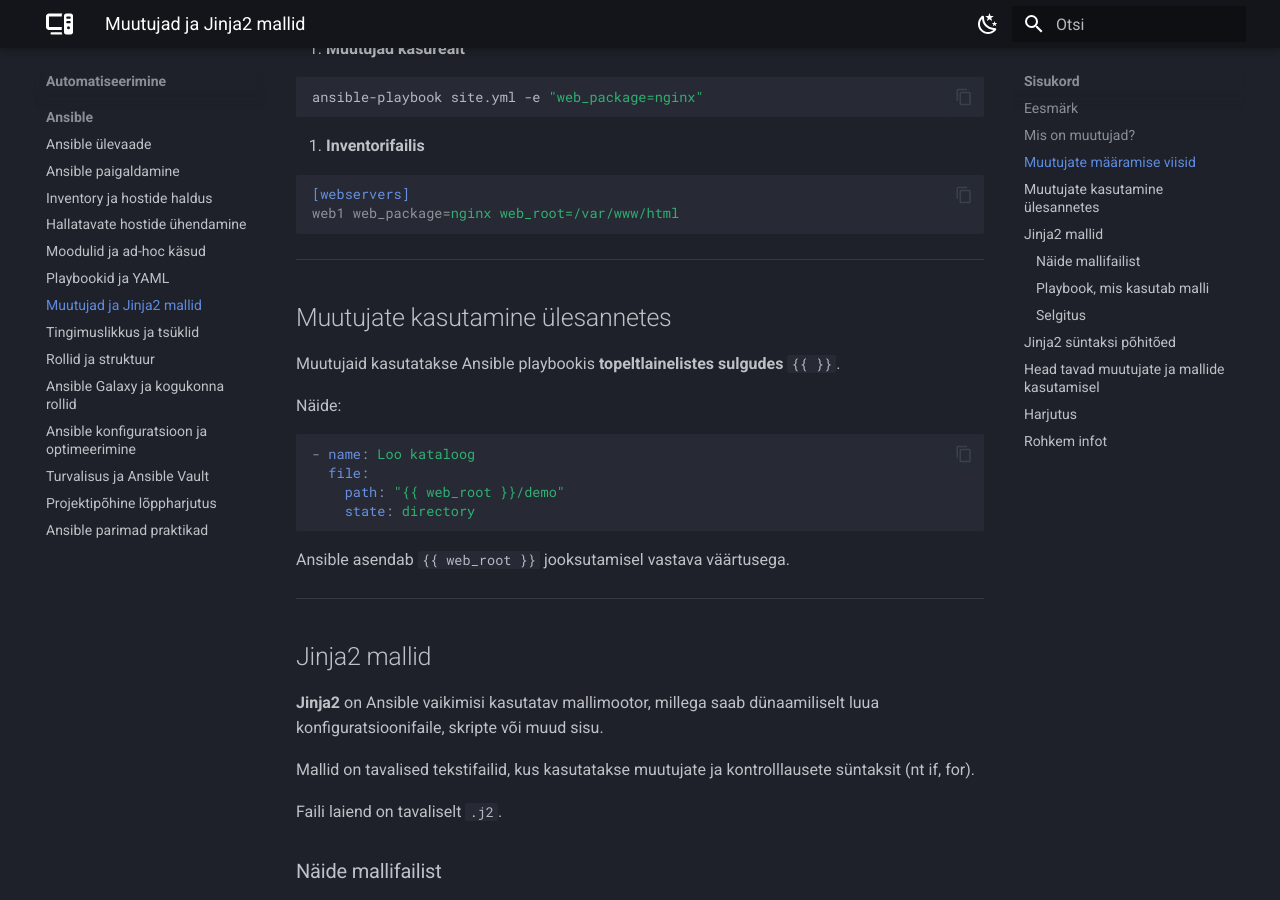
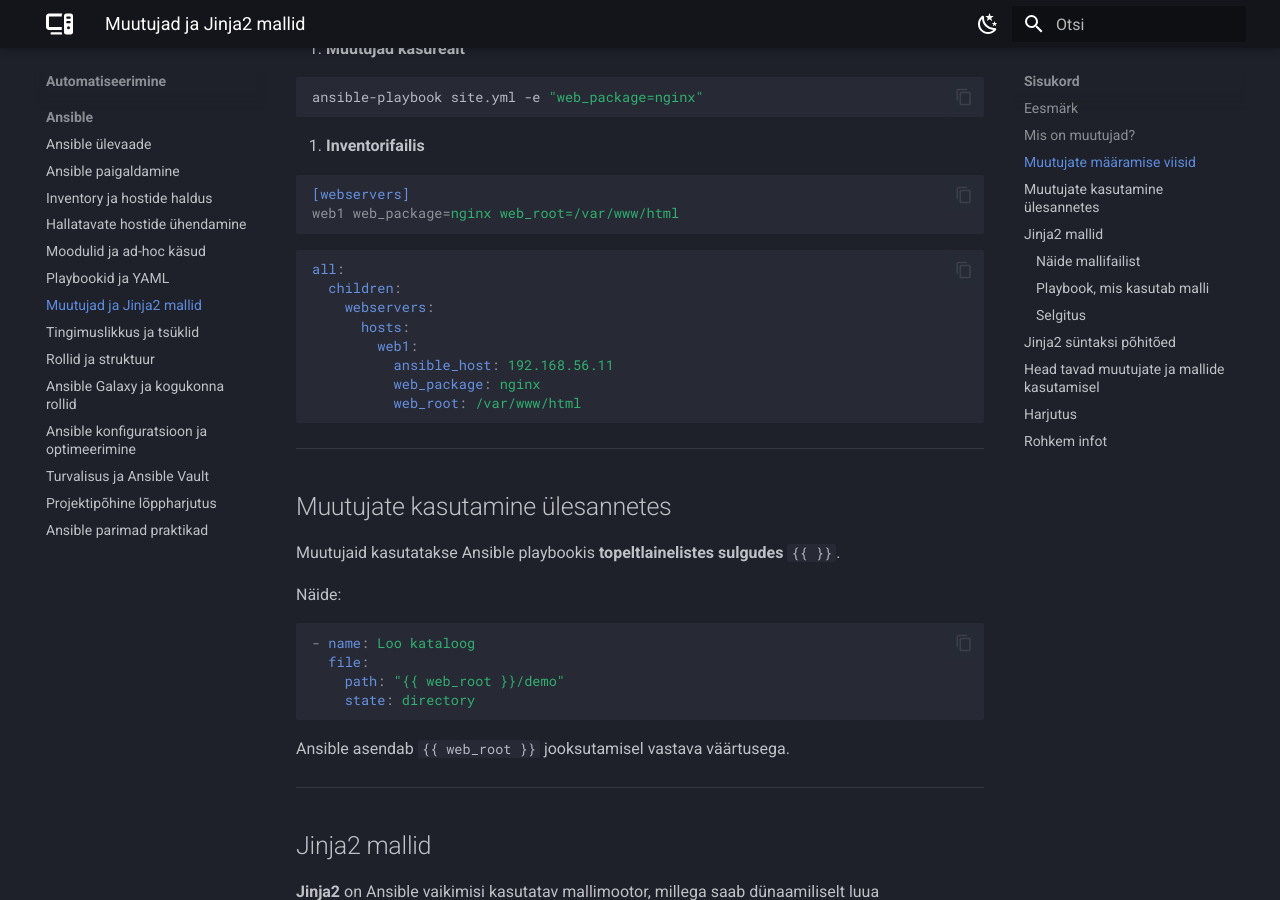
Before and after one commit to priitpaap/priitpaap.github.io, an MkDocs documentation site: the page built from docs/ansible/ansiblevars.md, in a window 1280 px wide and 900 px high, scrolled down 2516 px. Built offline with MkDocs 1.6.1 and Material for MkDocs 9.7.7, drawn with Linux system fonts in a browser that asks for light colours.

Commit message:
Update ansiblevars.md

````diff
--- a/docs/ansible/ansiblevars.md
+++ b/docs/ansible/ansiblevars.md
@@ -113,6 +113,18 @@
 [webservers]
 web1 web_package=nginx web_root=/var/www/html
 ```
+
+```yaml
+all:
+  children:
+    webservers:
+      hosts:
+        web1:
+          ansible_host: 192.168.56.11
+          web_package: nginx
+          web_root: /var/www/html
+```
+
 
 ---
 
````
